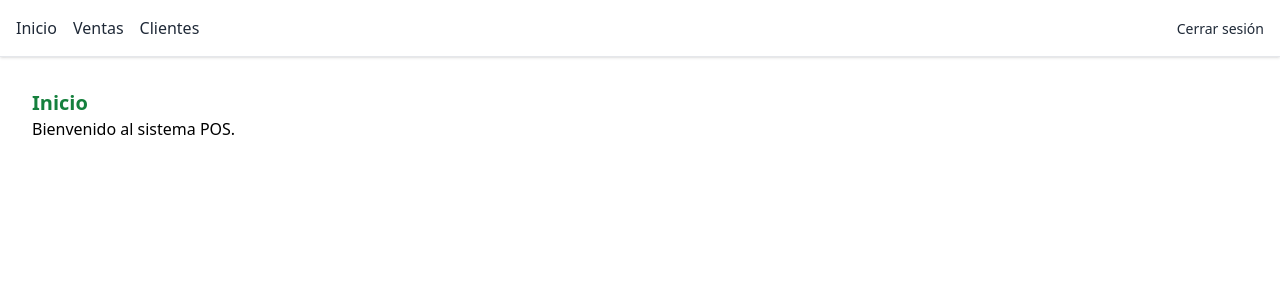
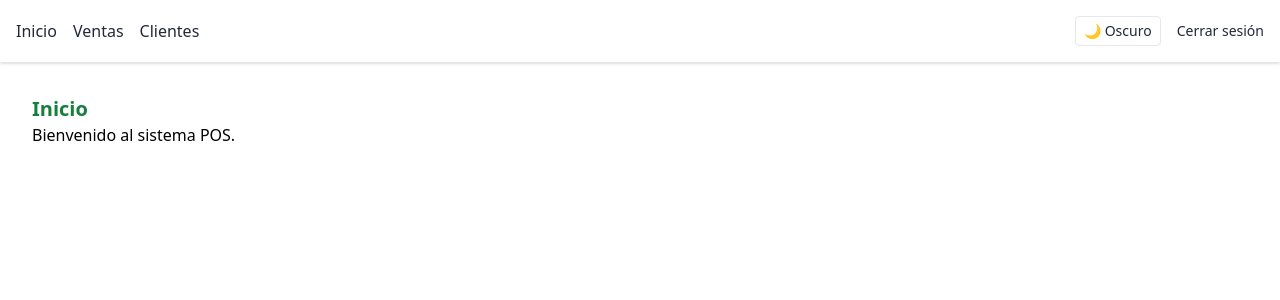
Before and after one commit to gabyreload1983/pos-front, a React (Vite) app: page / in a window 1280 px wide. Shown: the top 300 px of the page. Built offline with nearby package versions, Linux system fonts and the light colour scheme; no server answers; sample sign-in values are in the browser's storage.

Commit message:
dark mode

```diff
--- a/src/components/Navbar.jsx
+++ b/src/components/Navbar.jsx
@@ -1,33 +1,50 @@
+import { useAuth } from "@/context/AuthContext";
+import { useTheme } from "@/context/ThemeContext";
 import { Link } from "react-router-dom";
-import { useAuth } from "@/context/AuthContext";
 
 export default function Navbar() {
   const { isAuthenticated, logout } = useAuth();
+  const { theme, toggleTheme } = useTheme();
 
   return (
-    <nav className="bg-white border-b border-gray-200 p-4 text-gray-800 shadow flex justify-between items-center">
+    <nav className="bg-white dark:bg-gray-900 border-b border-gray-200 dark:border-gray-700 p-4 text-gray-800 dark:text-gray-100 shadow flex justify-between items-center">
       <div className="flex gap-4">
-        <Link to="/" className="hover:text-blue-600">
+        <Link to="/" className="hover:text-blue-600 dark:hover:text-blue-400">
           Inicio
         </Link>
         {isAuthenticated && (
           <>
-            <Link to="/ventas" className="hover:text-blue-600">
+            <Link
+              to="/ventas"
+              className="hover:text-blue-600 dark:hover:text-blue-400"
+            >
               Ventas
             </Link>
-            <Link to="/clientes" className="hover:text-blue-600">
+            <Link
+              to="/clientes"
+              className="hover:text-blue-600 dark:hover:text-blue-400"
+            >
               Clientes
             </Link>
           </>
         )}
       </div>
-      <div>
+      <div className="flex items-center gap-4">
+        <button
+          onClick={toggleTheme}
+          className="text-sm border px-2 py-1 rounded hover:bg-gray-100 dark:hover:bg-gray-800"
+        >
+          {theme === "dark" ? "☀️ Claro" : "🌙 Oscuro"}
+        </button>
         {isAuthenticated ? (
           <button onClick={logout} className="hover:underline text-sm">
             Cerrar sesión
           </button>
         ) : (
-          <Link to="/login" className="hover:text-blue-600">
+          <Link
+            to="/login"
+            className="hover:text-blue-600 dark:hover:text-blue-400"
+          >
             Login
           </Link>
         )}
--- /dev/null
+++ b/src/context/ThemeContext.jsx
@@ -0,0 +1,35 @@
+// src/context/ThemeContext.jsx
+import { createContext, useContext, useEffect, useState } from "react";
+
+const ThemeContext = createContext();
+
+export function ThemeProvider({ children }) {
+  const getPreferredTheme = () => {
+    if (typeof window === "undefined") return "light";
+    const local = localStorage.getItem("theme");
+    if (local) return local;
+    return window.matchMedia("(prefers-color-scheme: dark)").matches
+      ? "dark"
+      : "light";
+  };
+
+  const [theme, setTheme] = useState(getPreferredTheme);
+
+  useEffect(() => {
+    document.documentElement.classList.toggle("dark", theme === "dark");
+    localStorage.setItem("theme", theme);
+  }, [theme]);
+
+  const toggleTheme = () =>
+    setTheme((prev) => (prev === "dark" ? "light" : "dark"));
+
+  return (
+    <ThemeContext.Provider value={{ theme, toggleTheme }}>
+      {children}
+    </ThemeContext.Provider>
+  );
+}
+
+export function useTheme() {
+  return useContext(ThemeContext);
+}
--- a/src/main.jsx
+++ b/src/main.jsx
@@ -2,12 +2,15 @@ import React from "react";
 import ReactDOM from "react-dom/client";
 import App from "./App.jsx";
 import "./index.css";
-import { AuthProvider } from "./context/AuthContext";
+import { ThemeProvider } from "./context/ThemeContext.jsx";
+import { AuthProvider } from "./context/AuthContext.jsx";
 
 ReactDOM.createRoot(document.getElementById("root")).render(
   <React.StrictMode>
-    <AuthProvider>
-      <App />
-    </AuthProvider>
+    <ThemeProvider>
+      <AuthProvider>
+        <App />
+      </AuthProvider>
+    </ThemeProvider>
   </React.StrictMode>
 );
--- a/tailwind.config.js
+++ b/tailwind.config.js
@@ -1,10 +1,8 @@
 export default {
-  content: [
-    "./index.html",
-    "./src/**/*.{js,ts,jsx,tsx}",
-  ],
+  content: ["./index.html", "./src/**/*.{js,ts,jsx,tsx}"],
+  darkMode: "class",
   theme: {
     extend: {},
   },
   plugins: [],
-}
+};
```
